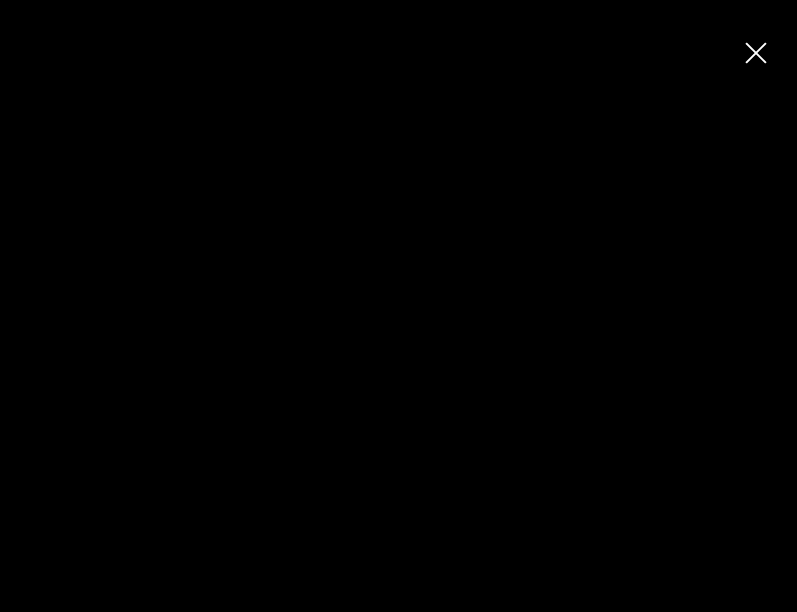
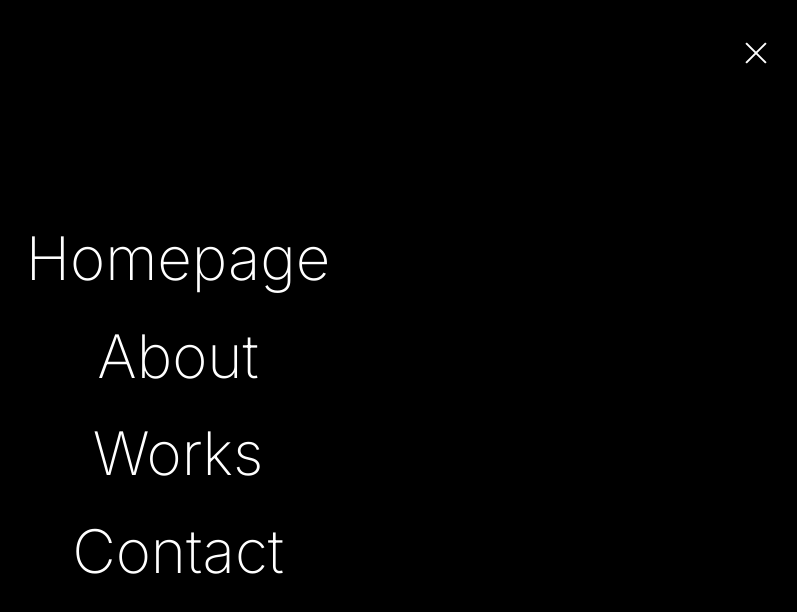
Before and after one commit to fernanda-freitas/animated-menu, a Next.js app: page / in a window 1280 px wide. Both pictures are taken after a click on the element 1218 px from the left and 400 px from the top of the page. Shown: the top 612 px of the page, without its empty margins (462-1259 px from the left). Built offline with nearby package versions, Linux system fonts and the light colour scheme.

Commit message:
Add internal menu items

```diff
--- a/app/page.js
+++ b/app/page.js
@@ -20,11 +20,17 @@
           </div>
         </div>
       ) : (
-        <div className="flex min-h-screen p-12 bg-black">
+        <div className="flex flex-col min-h-screen p-12 bg-black">
           <div onClick={handleClick} className="flex flex-col ml-auto gap-y-1.5 hover:cursor-pointer">
             <span className="w-7 h-0.5 bg-white origin-center rotate-45 translate-y-1"></span>
             <span className="w-7 h-0.5 bg-white origin-center -rotate-45 -translate-y-1"></span>
           </div>
+          <ul className="m-auto text-center">
+            <li className="text-6xl leading-relaxed font-extralight text-white hover:cursor-pointer">Homepage</li>
+            <li className="text-6xl leading-relaxed font-extralight text-white hover:cursor-pointer">About</li>
+            <li className="text-6xl leading-relaxed font-extralight text-white hover:cursor-pointer">Works</li>
+            <li className="text-6xl leading-relaxed font-extralight text-white hover:cursor-pointer">Contact</li>
+          </ul>
         </div>
       )}
     </main>
```
